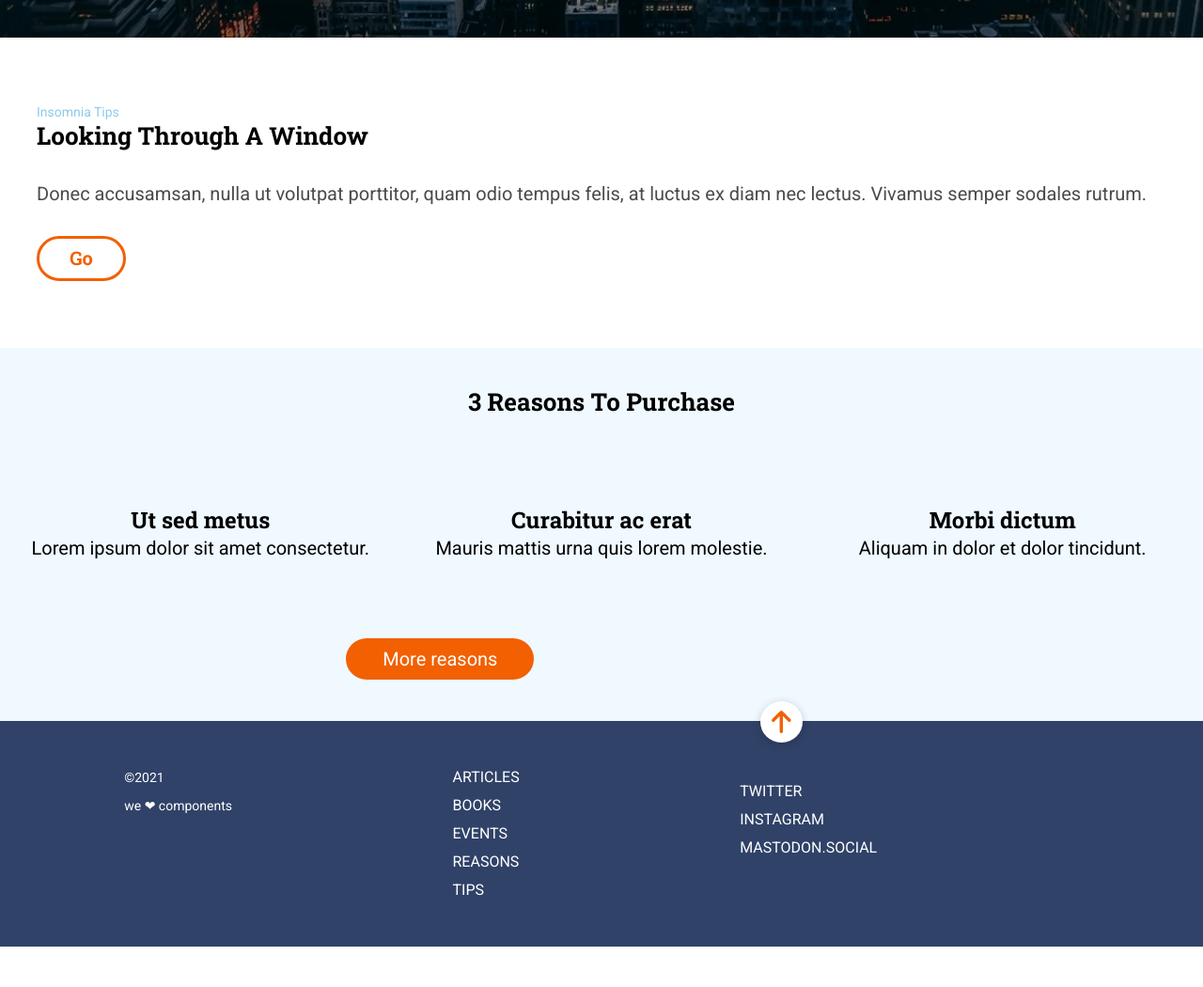
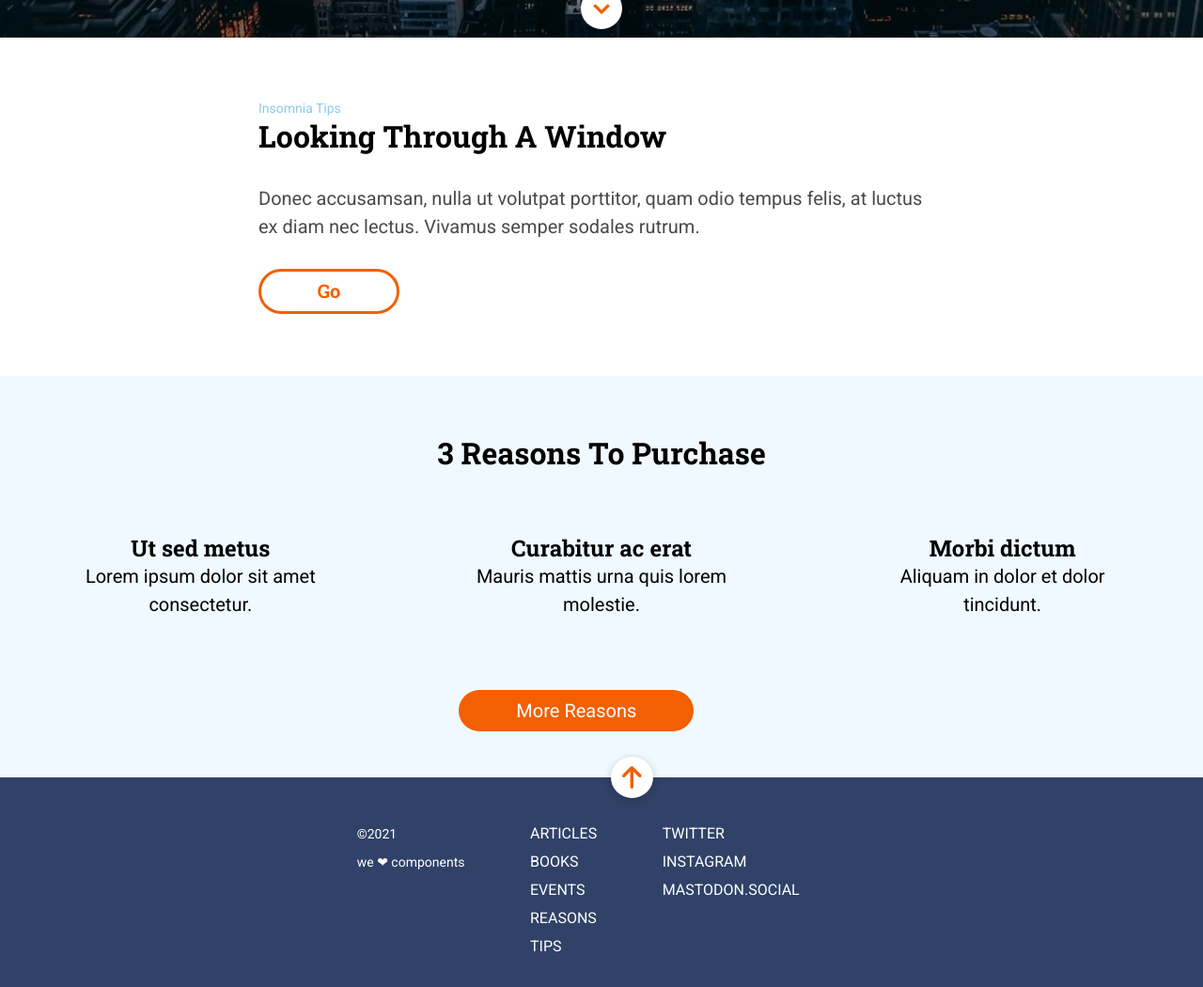
Before and after one commit to Adalab/modulo-1-evaluacion-final-maria-guerrero, a website: page src/html/index.html in a window 1280 px wide. Shown: the part 760-1810 px from the top of the page at 94% size. Before the commit the page ends 1767 px from the top, so only its background shows below. Drawn offline with nearby package versions, Linux system fonts and the light colour scheme; files that its build step writes are made by us from their sources; files whose address does not match are found by name.

Commit message:
add desktop version

```diff
--- a/src/scss/layout/_footer.scss
+++ b/src/scss/layout/_footer.scss
@@ -15,6 +15,10 @@
       text-align: left;
       padding-top: 45px;
       height: 240px;
+    }
+    @media (min-width: 1200px) {
+      padding-left: 330px;
+      padding-right: 330px;
     }
 
     & .linksMenu {
@@ -42,6 +46,7 @@
       padding-bottom: 15px;
       @media (min-width: 768px){
         margin-right: 40px;
+        padding-top: 0;
       }
 
       & .listStyle2 {
@@ -74,10 +79,13 @@
       background-color: $whiteColor;
       padding: 10px 12px 10px 12px;
       border-radius: 100%;
-      transform: translate(-50%, -185%);
+      transform: translate(-20px, -83px);
       box-shadow: 0px 2px 10px rgba(0,0,0,.2);
       @media (min-width: 768px) {
-        transform: translate(-820%, -150%);
+        transform: translate(-370px, -67px);
+      }
+      @media (min-width: 1200px) {
+        transform: translate(-280px, -67px);
       }
     }
 }
--- a/src/scss/layout/_header.scss
+++ b/src/scss/layout/_header.scss
@@ -20,6 +20,10 @@
         padding-bottom: 20px;
         font-size: 80px;
       }
+      @media (min-width: 1200px) {
+        font-size: 100px;
+        padding: 384px 275px 0 275px;
+      }
   }
   .subtitle {
     padding: 5px 15px 45px 15px;
@@ -32,16 +36,16 @@
         font-size: 24px;
         padding-bottom: 120px;
     }
+      @media (min-width: 1200px) {
+        padding-bottom: 0;
+      }
   }
   .iconoMenu {
     background-color: $mediumBlueColor;
     padding: 15px;
     position: fixed;
     top: 0;
-    transform: translateX(-160px);
-      @media (min-width: 768px) {
-        transform: translateX(-384px);
-    }
+    left: 0;
   }
   .whiteCircle {
     background-color: $whiteColor;
@@ -50,4 +54,7 @@
       @media (min-width: 768px) {
         transform: translateY(-85px);
     }
+      @media (min-width: 1200px) {
+        transform: translateY(30px);
+      }
   }
--- a/src/scss/layout/_main.scss
+++ b/src/scss/layout/_main.scss
@@ -16,6 +16,11 @@
                 padding-left: 39px;
                 padding-right: 39px;
             }
+            @media (min-width: 1200px) {
+                height: 360px;
+                padding-left: 275px;
+                padding-right: 275px;
+            }
 
         .small {
             color: $lightBlueColor;
@@ -30,6 +35,9 @@
             font-size: 24px;
                 @media (min-width: 768px) {
                     font-size: 26px;
+                }
+                @media (min-width: 1200px) {
+                    font-size: 32px;
                 }
         }
         .paragraph {
@@ -59,6 +67,9 @@
                     width: 95px;
                     text-align: center;
                 }
+                @media (min-width: 1200px) {
+                    width: 150px;
+                }
 
             &:hover{
                 background-color: $orangeColor;
@@ -81,6 +92,9 @@
                 grid-template-rows: 1fr 1fr 1fr;
                 grid-template-columns: 1fr 1fr 1fr;
             }
+            @media (min-width: 1200px) {
+                height: 427px;
+            }
 
         & .item{
             display: flex;
@@ -101,6 +115,10 @@
                 font-size: 26px;
                 transform: translateY(40px);
                 grid-column: 1 / 4;
+            }
+            @media (min-width: 1200px) {
+                font-size: 32px;
+                transform: translateY(60px);
             }
         &:hover {
             color: $lightBlueColor;
@@ -131,6 +149,9 @@
                 padding-right: 13px;
                 padding-left: 13px
             }
+            @media (min-width: 1200px) {
+                width: 300px;
+            }
     }
     .linkMore {
         font-size: 20px;
@@ -145,6 +166,11 @@
             @media (min-width: 768px){
                 transform: translateX(255px);
             }
+            @media (min-width: 1200px) {
+                text-transform: capitalize;
+                width: 250px;
+                transform: translateX(400px);
+            }
         &:hover{
                 background-color: $orangeColor;
                 color: white;
```
